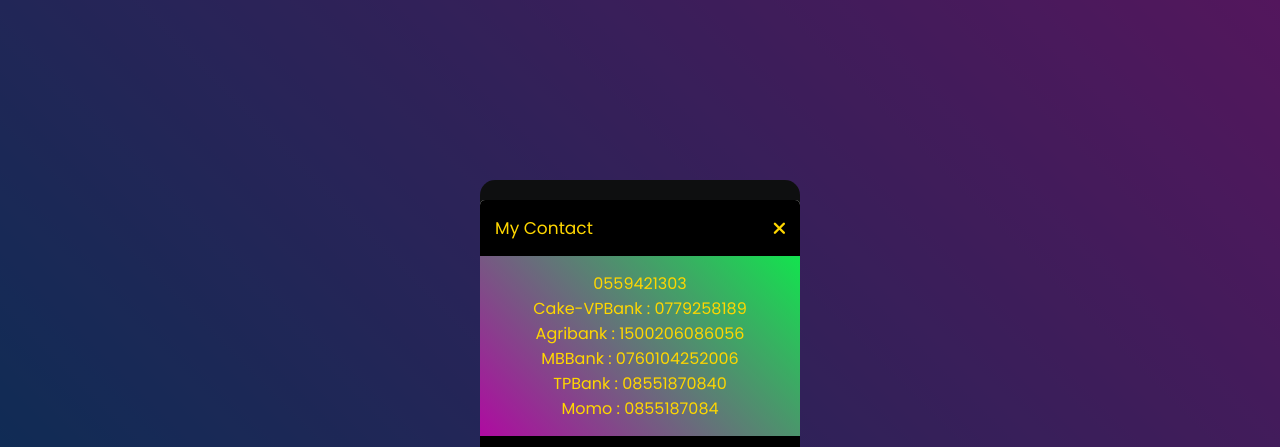
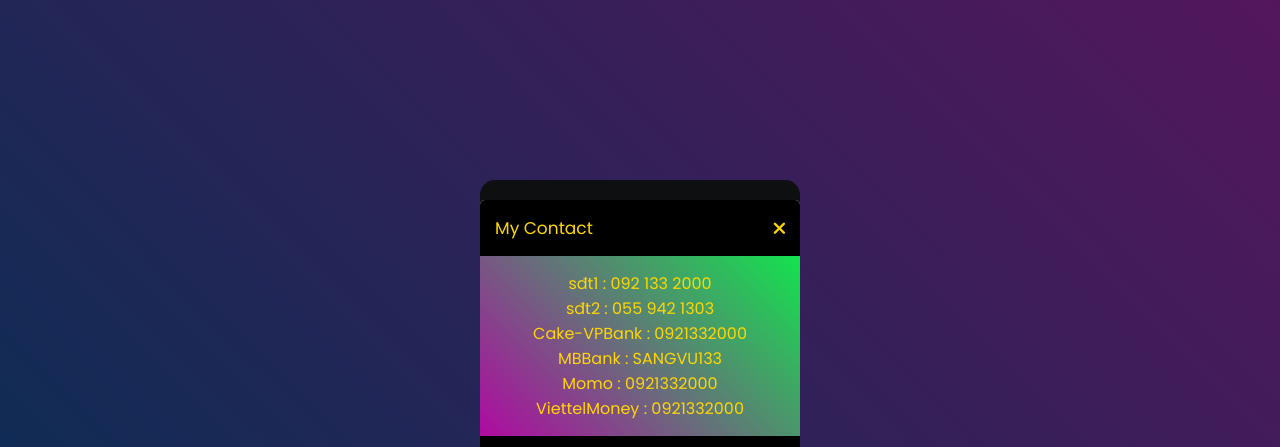
Before and after one commit to sangvu1303/profile, a plain HTML site: page index.html in a window 1280 px wide. Both pictures are taken after a click on the button "Contact". Shown: the top 447 px of the page. Drawn offline with Linux system fonts and the light colour scheme.

Commit message:
index.html

```diff
--- a/index.html
+++ b/index.html
@@ -32,7 +32,7 @@
               <i class="fab fa-facebook-f"></i>
               </a>
 
-              <a target="_black" href="https://www.instagram.com/18.gnas/">
+              <a target="_black" href="https://www.instagram.com/gnas.13march/">
               <i class="fab fa-instagram"></i>
               </a>
 
@@ -62,12 +62,12 @@
                     </div>
 
                     <div class="modal__body">
-                      <p> 0559421303 </p>
-                      <p>Cake-VPBank : 0779258189</p>
-                      <p>Agribank : 1500206086056</p>
-                      <p>MBBank : 0760104252006</p>
-                      <p>TPBank : 08551870840</p>
-                      <p>Momo : 0855187084</p>
+                      <p> sđt1 : 092 133 2000 </p>
+                      <p> sđt2 : 055 942 1303 </p>
+                      <p> Cake-VPBank : 0921332000</p>
+                      <p> MBBank : SANGVU133 </p>
+                      <p> Momo : 0921332000</p>
+                      <p> ViettelMoney : 0921332000 </p>
                     </div>
 
                     <div class="modal__footer">
```
